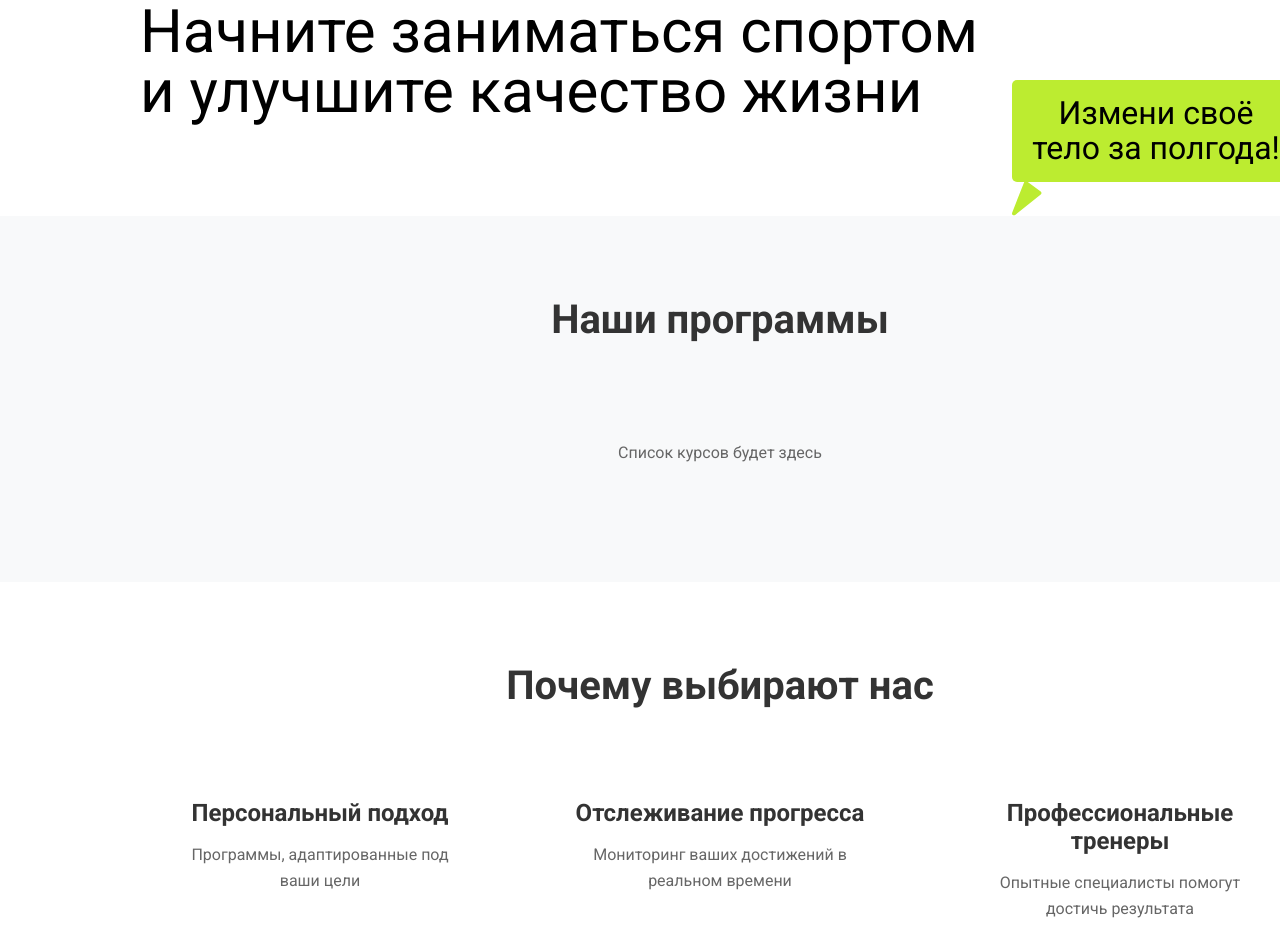
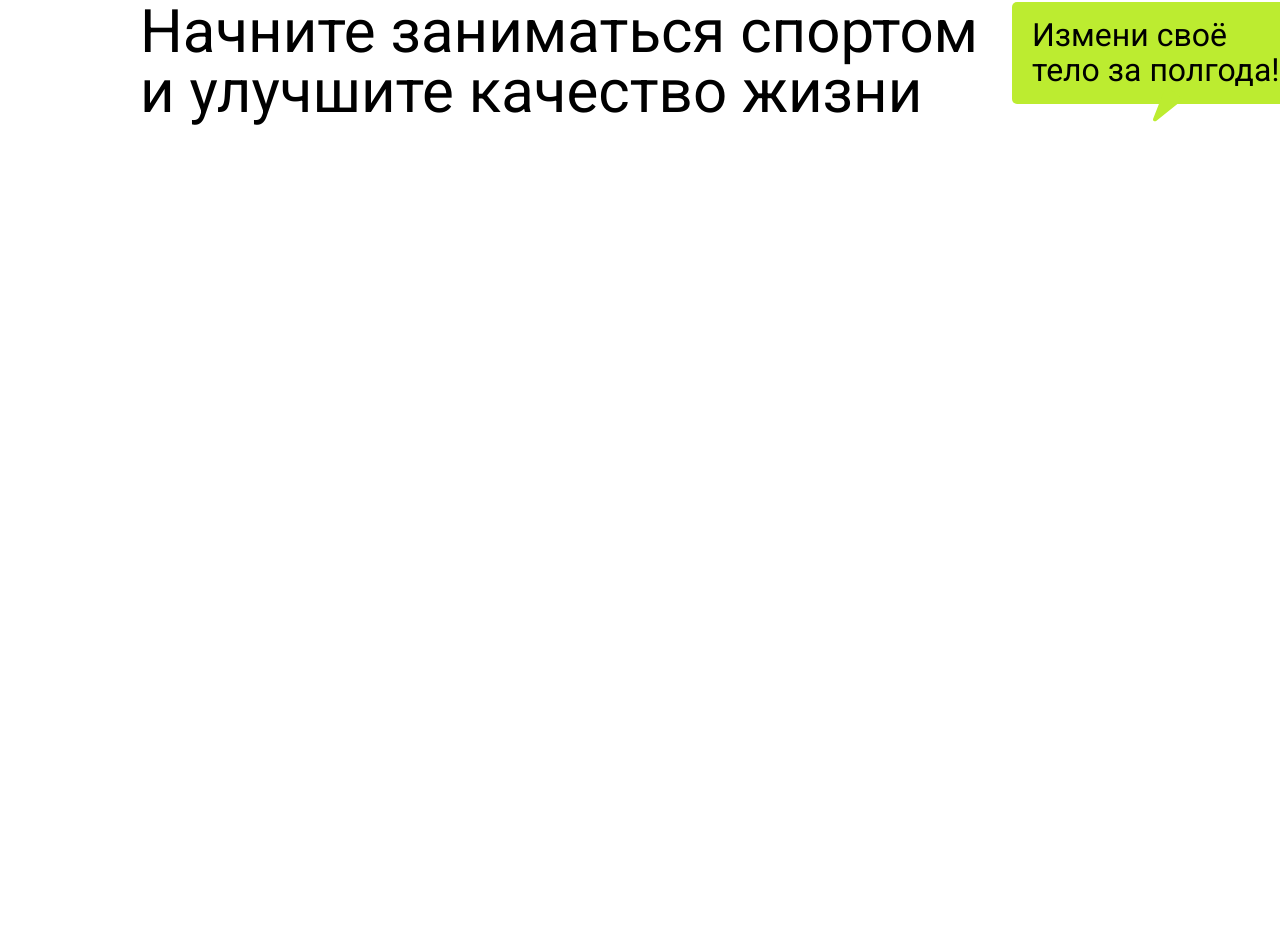
Before and after one commit to Veritas-lab/Sky_fitnessPro, a Next.js app: page / in a window 1280 px wide. Shown: the part 178-1130 px from the top of the page. Built offline with nearby package versions, Linux system fonts and the light colour scheme.

Commit message:
Сделан PromoBanner

```diff
--- a/src/app/components/main/main.module.css
+++ b/src/app/components/main/main.module.css
@@ -33,11 +33,9 @@
 
 /* Контейнер для баннера и иконки */
 .promoContainer {
+  position: relative;
   display: flex;
   flex-direction: column;
-  margin-top: 120px;
-  margin-left: auto;
-  margin-top: 78px;
 }
 
 /* Промо-баннер */
@@ -47,7 +45,6 @@
   transform: rotate(0deg);
   opacity: 1;
   border-radius: 5px;
-  padding: 16px 20px;
   background: #bcec30;
   display: flex;
   align-items: center;
@@ -68,16 +65,17 @@
   font-variant-numeric: lining-nums proportional-nums;
   color: #000000;
   margin: 0;
-  text-align: center;
 }
 
 .polygonIcon {
+  position: absolute;
+  left: 141px;
+  top: 85px;
   width: 30.24px;
   height: 35.17px;
   transform: rotate(0deg);
   opacity: 1;
   display: block;
-  margin-top: -1px;
 }
 
 /* Общие стили для секций */
--- a/src/app/components/main/main.tsx
+++ b/src/app/components/main/main.tsx
@@ -31,38 +31,6 @@ export default function Main() {
           </svg>
         </div>
       </section>
-
-      {/* Секция с курсами */}
-      <section className={styles.courses}>
-        <div className={styles.container}>
-          <h2 className={styles.sectionTitle}>Наши программы</h2>
-          <div className={styles.coursesGrid}>
-            {/* Здесь будут карточки курсов */}
-            <p className={styles.placeholder}>Список курсов будет здесь</p>
-          </div>
-        </div>
-      </section>
-
-      {/* Секция преимуществ */}
-      <section className={styles.features}>
-        <div className={styles.container}>
-          <h2 className={styles.sectionTitle}>Почему выбирают нас</h2>
-          <div className={styles.featuresGrid}>
-            <div className={styles.feature}>
-              <h3>Персональный подход</h3>
-              <p>Программы, адаптированные под ваши цели</p>
-            </div>
-            <div className={styles.feature}>
-              <h3>Отслеживание прогресса</h3>
-              <p>Мониторинг ваших достижений в реальном времени</p>
-            </div>
-            <div className={styles.feature}>
-              <h3>Профессиональные тренеры</h3>
-              <p>Опытные специалисты помогут достичь результата</p>
-            </div>
-          </div>
-        </div>
-      </section>
     </div>
   );
 }
```
